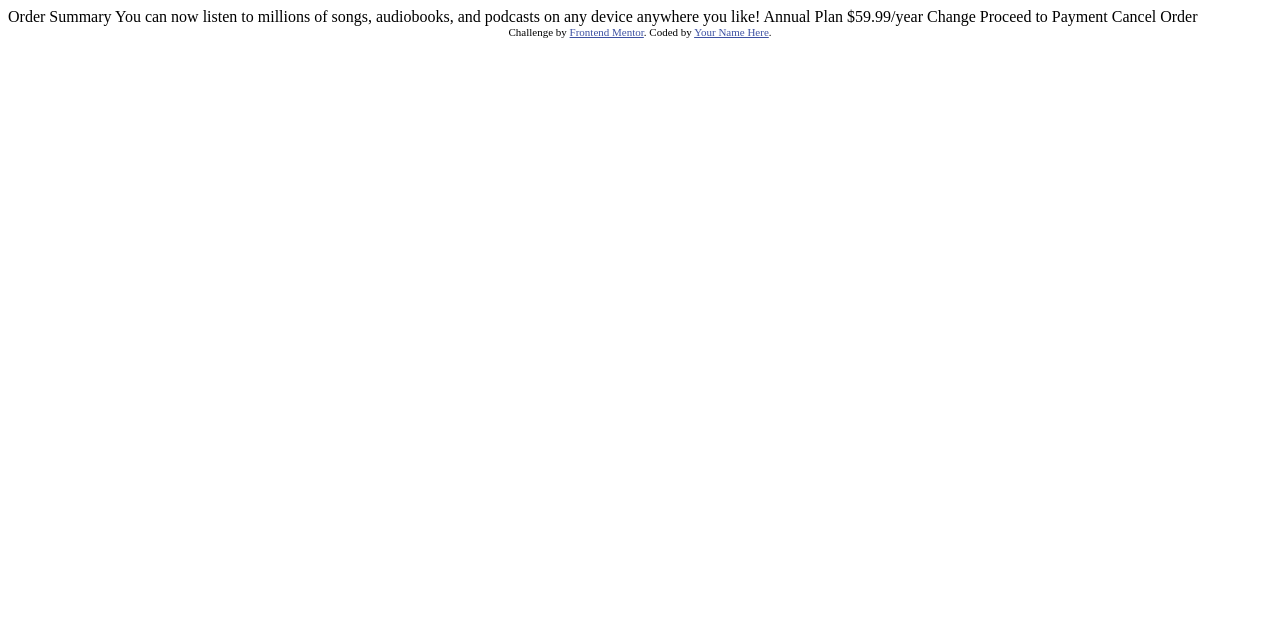
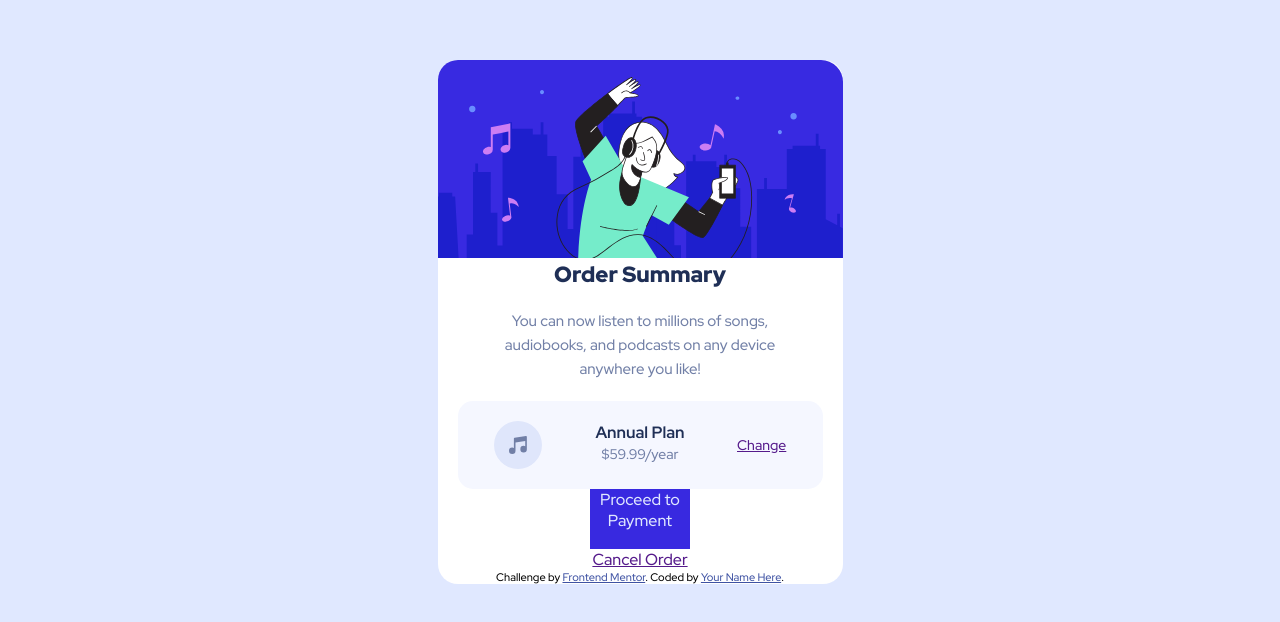
Before and after one commit to marcus-hugo/order-summary-component-main, a plain HTML site: page index.html in a window 1280 px wide. Drawn offline with Linux system fonts and the light colour scheme.

Commit message:
updated html and css

```diff
--- a/index.html
+++ b/index.html
@@ -1,37 +1,48 @@
 <!DOCTYPE html>
 <html lang="en">
+
 <head>
   <meta charset="UTF-8">
   <meta name="viewport" content="width=device-width, initial-scale=1.0"> <!-- displays site properly based on user's device -->
 
   <link rel="icon" type="image/png" sizes="32x32" href="./images/favicon-32x32.png">
 
+  <link rel="preconnect" href="https://fonts.googleapis.com">
+  <link rel="preconnect" href="https://fonts.gstatic.com" crossorigin>
+  <link href="https://fonts.googleapis.com/css2?family=Red+Hat+Display:wght@500;700;900&display=swap" rel="stylesheet">
+
+  <link rel="stylesheet" href="style.css">
   <title>Frontend Mentor | Order summary card</title>
 
-  <!-- Feel free to remove these styles or customise in your own stylesheet 👍 -->
-  <style>
-    .attribution { font-size: 11px; text-align: center; }
-    .attribution a { color: hsl(228, 45%, 44%); }
-  </style>
 </head>
+
 <body>
+  <main class="main-container">
+    <div class="hero-container"></div>
+    <h1>Order Summary</h1>
 
-  Order Summary
+    <p>You can now listen to millions of songs, audiobooks, and podcasts on any
+      device anywhere you like!</p>
 
-  You can now listen to millions of songs, audiobooks, and podcasts on any
-  device anywhere you like!
+    <div class="plan-container">
 
-  Annual Plan
-  $59.99/year
+      <img class="music-icon" src="images/icon-music.svg" alt="">
+      <h3>Annual Plan</h3>
+      <span>$59.99/year</span>
+      <a class="change" href="">Change</a>
 
-  Change
+    </div>
 
-  Proceed to Payment
-  Cancel Order
+    <div class="payment-container">
+      <a class="proceed" href="">Proceed to Payment</a>
+      <a class="cancel" href="">Cancel Order</a>
+    </div>
 
-  <div class="attribution">
-    Challenge by <a href="https://www.frontendmentor.io?ref=challenge" target="_blank">Frontend Mentor</a>.
-    Coded by <a href="#">Your Name Here</a>.
-  </div>
+    <div class="attribution">
+      Challenge by <a href="https://www.frontendmentor.io?ref=challenge" target="_blank">Frontend Mentor</a>.
+      Coded by <a href="#">Your Name Here</a>.
+    </div>
+  </main>
 </body>
+
 </html>
--- /dev/null
+++ b/style.scss
@@ -0,0 +1,122 @@
+// Variables
+// Primary Colors
+$pale-blue: hsl(225, 100%, 94%);
+$bright-blue: hsl(245, 75%, 52%); // Neutral Colors
+$very-pale-blue: hsl(225, 100%, 98%);
+$desaturated-blue: hsl(224, 23%, 55%);
+$dark-blue: hsl(223, 47%, 23%); // Global Styles
+
+* {
+  margin: 0;
+  padding: 0;
+  border: 0;
+  box-sizing: border-box;
+}
+
+body {
+  background-color: $pale-blue;
+  display: flex;
+  flex-direction: column;
+  justify-content: flex-start;
+  align-items: center;
+  text-align: center;
+  font-family: 'Red Hat Display', sans-serif;
+  font-size: 16px;
+  min-height: 100vh;
+  min-width: 100vw;
+}
+// Nesting with &s
+
+main {
+  border-radius: 20px;
+  background-color: #fff;
+  margin: 60px 20px;
+  max-width: 405px;
+
+  & .hero-container {
+    background-image: url("images/illustration-hero.svg");
+    background-size: contain; //<--keep within div//
+    background-repeat: no-repeat;
+    width: auto; //<--resize for responive mobile view & maintains margins//
+    min-width: 325px;
+    height: 200px;
+    border-top-left-radius: 20px;
+    border-top-right-radius: 22px;
+  }
+
+  & h1 {
+    font-weight: 900;
+    font-size: 22px;
+    color: $dark-blue;
+  }
+
+  & p {
+    color: $desaturated-blue;
+    font-weight: 500;
+    font-size: 15px;
+    margin: 20px 40px 0;
+    line-height: 1.6;
+  }
+
+  & .plan-container {
+    background-color: $very-pale-blue;
+    border-radius: 15px;
+    margin: 20px 20px 0;
+    padding: 20px 0;
+    font-size: 14px;
+    display: grid;
+    grid-template-columns: 1fr 1fr 1fr;
+    grid-template-rows: 50% 50%;
+
+    @at-root .music-icon {
+      grid-area: 1/ 1/ 3/ 2;
+      justify-self: center;
+    }
+
+    @at-root h3 {
+      grid-area: 1/ 2/ 3/ 3;
+      color: $dark-blue;
+      display: inline;
+    }
+
+    @at-root span {
+      grid-area: 2/ 2/ 3/ 3;
+      color: $desaturated-blue;
+    }
+
+    @at-root .change {
+      grid-area: 1/ 3/ 3/ 4;
+      align-self: center;
+    }
+  }
+
+  & .payment-container {
+    display: flex;
+    flex-direction: column;
+    justify-content: center;
+    align-items: center;
+
+    @at-root .proceed {
+      display: block;
+      width: 100px;
+      height: 60px;
+      text-decoration: none;
+      background-color: $bright-blue;
+      color: $pale-blue;
+    }
+
+    @at-root .cancel {
+      display: block;
+    }
+  }
+}
+// Footer
+
+.attribution {
+  font-size: 11px;
+  text-align: center;
+}
+
+.attribution a {
+  color: hsl(228, 45%, 44%);
+}
```
Also changed, not shown: style.css (added), 1 other file.
